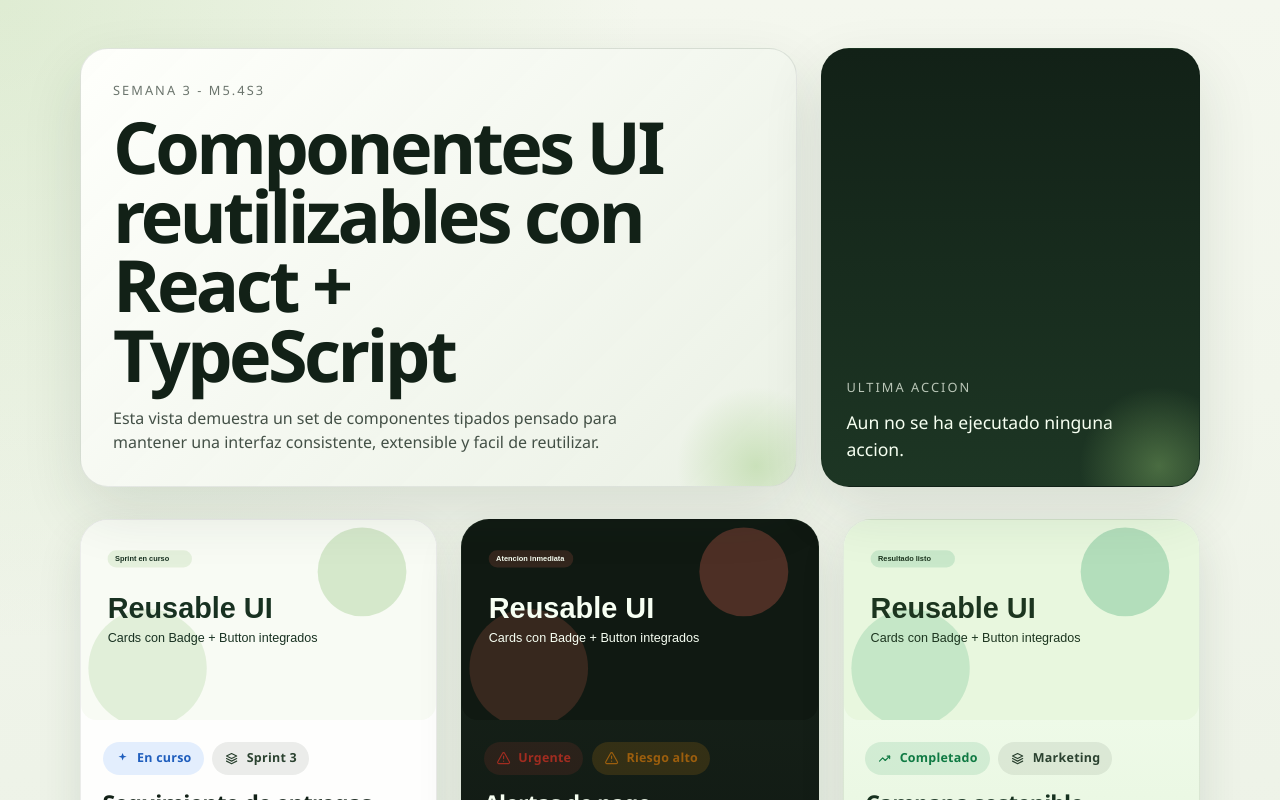
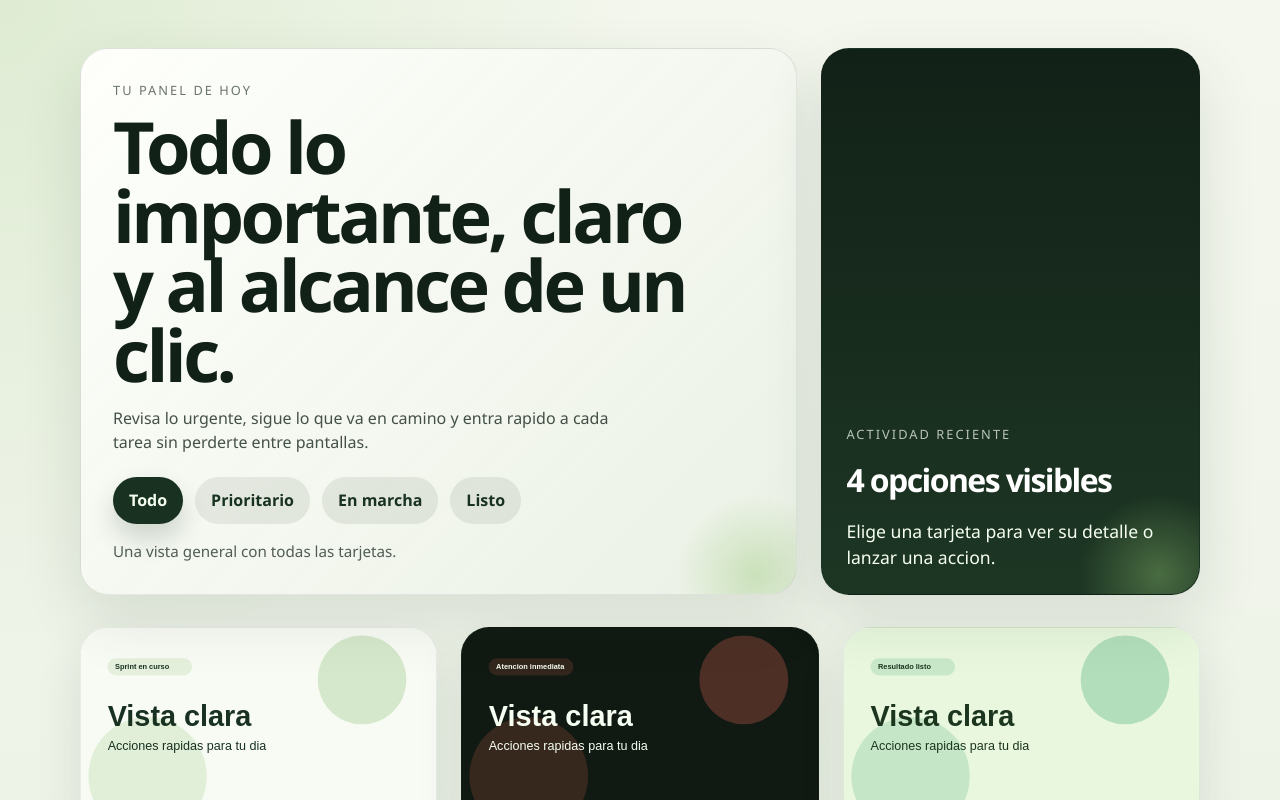
Before and after one commit to Develezper/User-stories-TypeScript, a React (Vite) app in the folder week3/: page / in a window 1280 px wide. Shown: the top 800 px of the page. Built offline with nearby package versions, Linux system fonts and the light colour scheme.

Commit message:
feat: añadir filtros de vista y mejorar descripciones en tarjetas

```diff
--- a/week3/src/App.css
+++ b/week3/src/App.css
@@ -84,11 +84,63 @@
   font-size: 1rem;
 }
 
+.hero__filters {
+  display: flex;
+  flex-wrap: wrap;
+  gap: 0.75rem;
+  margin-top: 1.4rem;
+}
+
+.hero__filter {
+  border: 0;
+  border-radius: 999px;
+  padding: 0.72rem 1rem;
+  background: rgba(18, 33, 23, 0.08);
+  color: #183121;
+  font-weight: 700;
+  cursor: pointer;
+  transition:
+    transform 180ms ease,
+    background-color 180ms ease,
+    color 180ms ease,
+    box-shadow 180ms ease;
+}
+
+.hero__filter:hover {
+  transform: translateY(-1px);
+  background: rgba(18, 33, 23, 0.12);
+}
+
+.hero__filter:focus-visible {
+  outline: 3px solid rgba(84, 130, 255, 0.28);
+  outline-offset: 2px;
+}
+
+.hero__filter--active {
+  background: #183121;
+  color: #f5fff0;
+  box-shadow: 0 14px 26px rgba(24, 49, 33, 0.18);
+}
+
+.hero__helper {
+  margin: 1rem 0 0;
+  color: rgba(18, 33, 23, 0.72);
+  font-size: 0.95rem;
+}
+
 .hero__status-value {
   position: relative;
   z-index: 1;
   font-size: 1.1rem;
   color: #f6fff1;
+}
+
+.hero__status-count {
+  margin: 0 0 0.85rem;
+  font-size: 2rem;
+  font-weight: 700;
+  letter-spacing: -0.05em;
+  color: #ffffff;
 }
 
 .gallery {
--- a/week3/src/App.tsx
+++ b/week3/src/App.tsx
@@ -80,29 +80,71 @@
   neutral: <LayersIcon />,
 }
 
+type ViewFilter = 'all' | 'attention' | 'active' | 'done'
+
+const filterOptions: { id: ViewFilter; label: string; helper: string }[] = [
+  { id: 'all', label: 'Todo', helper: 'Una vista general con todas las tarjetas.' },
+  { id: 'attention', label: 'Prioritario', helper: 'Casos que necesitan atencion inmediata.' },
+  { id: 'active', label: 'En marcha', helper: 'Procesos avanzando en este momento.' },
+  { id: 'done', label: 'Listo', helper: 'Resultados completados y listos para compartir.' },
+]
+
 function App() {
-  const [lastAction, setLastAction] = useState('Aun no se ha ejecutado ninguna accion.')
+  const [activeFilter, setActiveFilter] = useState<ViewFilter>('all')
+  const [lastAction, setLastAction] = useState(
+    'Elige una tarjeta para ver su detalle o lanzar una accion.'
+  )
+
+  const visibleCards = cardExamples.filter((card) => {
+    if (activeFilter === 'all') return true
+
+    const statuses = card.badges.map((badge) => badge.status)
+
+    if (activeFilter === 'attention') return statuses.includes('error') || statuses.includes('warning')
+    if (activeFilter === 'active') return statuses.includes('info')
+    if (activeFilter === 'done') return statuses.includes('success')
+
+    return true
+  })
+
+  const activeFilterLabel = filterOptions.find((filter) => filter.id === activeFilter)?.helper
 
   return (
     <main className="app-shell">
       <section className="hero">
         <div className="hero__copy">
-          <p className="hero__eyebrow">Semana 3 - M5.4S3</p>
-          <h1>Componentes UI reutilizables con React + TypeScript</h1>
+          <p className="hero__eyebrow">Tu panel de hoy</p>
+          <h1>Todo lo importante, claro y al alcance de un clic.</h1>
           <p className="hero__description">
-            Esta vista demuestra un set de componentes tipados pensado para mantener una interfaz
-            consistente, extensible y facil de reutilizar.
+            Revisa lo urgente, sigue lo que va en camino y entra rapido a cada tarea sin perderte
+            entre pantallas.
           </p>
+
+          <div className="hero__filters" aria-label="Filtros de vista">
+            {filterOptions.map((filter) => (
+              <button
+                key={filter.id}
+                type="button"
+                className={`hero__filter ${activeFilter === filter.id ? 'hero__filter--active' : ''}`}
+                onClick={() => setActiveFilter(filter.id)}
+              >
+                {filter.label}
+              </button>
+            ))}
+          </div>
+
+          <p className="hero__helper">{activeFilterLabel}</p>
         </div>
 
         <article className="hero__status">
-          <p className="hero__status-label">Ultima accion</p>
+          <p className="hero__status-label">Actividad reciente</p>
+          <p className="hero__status-count">{visibleCards.length} opciones visibles</p>
           <p className="hero__status-value">{lastAction}</p>
         </article>
       </section>
 
       <section className="gallery">
-        {cardExamples.map((card) => {
+        {visibleCards.map((card) => {
           // Centralizamos los iconos de badge en la vista para reutilizar el mismo componente.
           const badgesWithIcons = card.badges.map((badge) => ({
             ...badge,
@@ -125,7 +167,7 @@
                   loading={card.buttonLoading}
                   leftIcon={<SparkIcon />}
                   rightIcon={card.buttonLoading ? undefined : <ArrowIcon />}
-                  onClick={() => setLastAction(`Accion ejecutada en: ${card.title}`)}
+                  onClick={() => setLastAction(`Abriste "${card.title}" para continuar con esa gestion.`)}
                 />
               }
             >
--- a/week3/src/data/cards.ts
+++ b/week3/src/data/cards.ts
@@ -23,8 +23,8 @@
       <circle cx="180" cy="400" r="160" fill="${accent}" fill-opacity="0.18" />
       <rect x="72" y="82" width="228" height="46" rx="23" fill="${accent}" fill-opacity="0.16" />
       <text x="92" y="112" fill="${textColor}" font-family="Arial, sans-serif" font-size="20" font-weight="700">${eyebrow}</text>
-      <text x="72" y="264" fill="${textColor}" font-family="Arial, sans-serif" font-size="78" font-weight="700">Reusable UI</text>
-      <text x="72" y="330" fill="${textColor}" font-family="Arial, sans-serif" font-size="34" font-weight="400">Cards con Badge + Button integrados</text>
+      <text x="72" y="264" fill="${textColor}" font-family="Arial, sans-serif" font-size="78" font-weight="700">Vista clara</text>
+      <text x="72" y="330" fill="${textColor}" font-family="Arial, sans-serif" font-size="34" font-weight="400">Acciones rapidas para tu dia</text>
     </svg>
   `)}`
 
@@ -33,12 +33,12 @@
     id: 'ops-dashboard',
     title: 'Seguimiento de entregas',
     description:
-      'Combina badges de estado y un boton principal para revisar el avance semanal del equipo de operaciones.',
+      'Consulta en segundos como va el avance del equipo y entra directo al tablero principal.',
     type: 'white',
     imageUrl: createCover('Sprint en curso', '#F8FBF4', '#7BB661', '#183121'),
     badges: [
       { label: 'En curso', status: 'info' },
-      { label: 'Sprint 3', status: 'neutral' },
+      { label: 'Esta semana', status: 'neutral' },
     ],
     buttonText: 'Ver tablero',
     buttonVariant: 'primary',
@@ -48,7 +48,7 @@
     id: 'risk-alerts',
     title: 'Alertas de pago',
     description:
-      'Ejemplo de card oscura con accion destacada para abordar incidentes de cobro antes del cierre diario.',
+      'Encuentra los casos mas delicados del dia y atiendelos antes de que se acumulen.',
     type: 'black',
     imageUrl: createCover('Atencion inmediata', '#101912', '#E86957', '#F7FFF3'),
     badges: [
@@ -63,7 +63,7 @@
     id: 'campaign-recap',
     title: 'Campana sostenible',
     description:
-      'La card verde usa un badge de exito y un boton secundario para resaltar resultados completados.',
+      'Mira los resultados listos para compartir con el equipo o presentar a cliente.',
     type: 'green',
     imageUrl: createCover('Resultado listo', '#E8F7DE', '#2A9D62', '#1C351F'),
     badges: [
@@ -78,12 +78,12 @@
     id: 'sync-state',
     title: 'Sincronizacion de catalogo',
     description:
-      'Tambien se ilustra el estado loading del boton para procesos que ya se encuentran ejecutandose.',
+      'Sigue el proceso en curso sin tener que entrar a otra vista mientras termina de actualizarse.',
     type: 'white',
     imageUrl: createCover('Automatizacion activa', '#F5F9FF', '#4A7EF0', '#17304F'),
     badges: [
       { label: 'Procesando', status: 'info' },
-      { label: 'Sincronia', status: 'neutral' },
+      { label: 'Actualizacion', status: 'neutral' },
     ],
     buttonText: 'Sincronizando',
     buttonVariant: 'primary',
```
